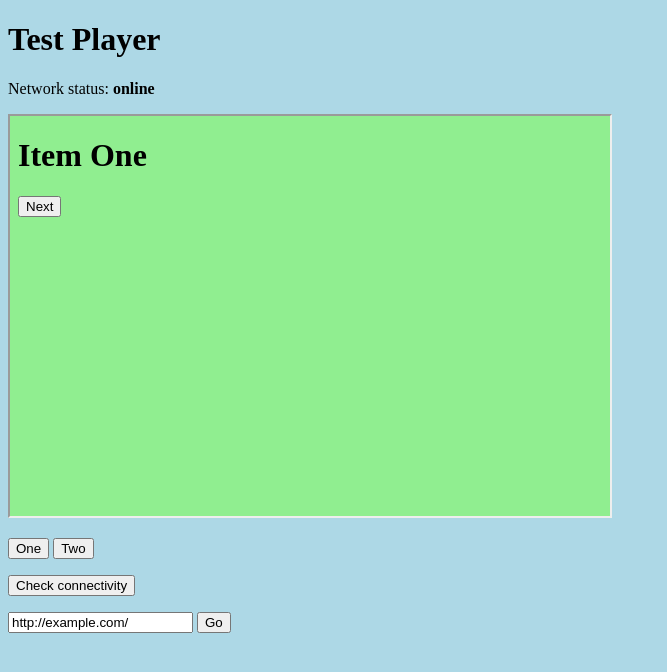
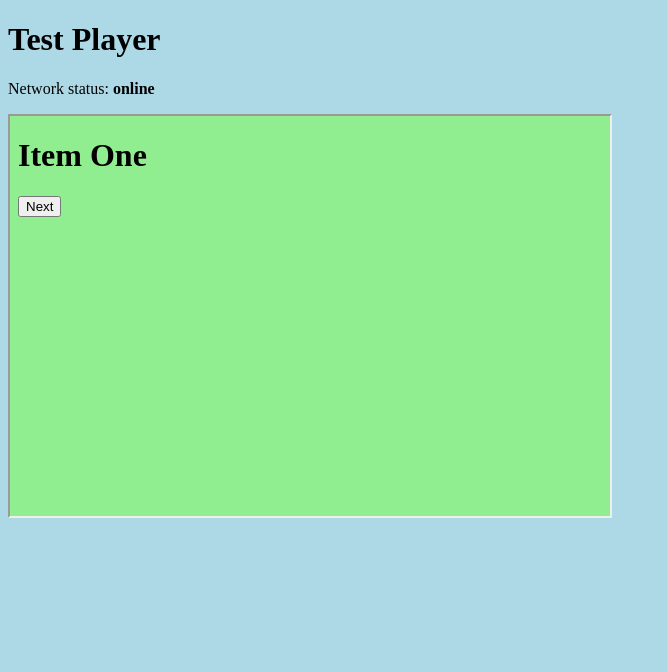
Before and after one commit to tflanitzer/tflanitzer.github.io, a plain HTML site: page index.html in a window 1280 px wide. Shown: the whole page, without its empty margins (0-667 px from the left). Drawn offline with Linux system fonts and the light colour scheme.

Commit message:
Removed unnecessary buttons

```diff
--- a/index.html
+++ b/index.html
@@ -14,17 +14,17 @@
 		</div>
 		<iframe title="myframe" id="myframe" width="600" height="400"> </iframe>
 	</div>
-	<p>
-		<input id="one" type="button" value="One" />
-		<input id="two" type="button" value="Two" />
-	</p>
-	<p>
-		<input id="check" type="button" value="Check connectivity" />
-	</p>
-	<p>
-		<input id="url" type="text" value="http://example.com/" />
-		<input id="go" type="button" value="Go" />
-	</p>
+	<!-- <p> -->
+		<!-- <input id="one" type="button" value="One" /> -->
+		<!-- <input id="two" type="button" value="Two" /> -->
+	<!-- </p> -->
+	<!-- <p> -->
+		<!-- <input id="check" type="button" value="Check connectivity" /> -->
+	<!-- </p> -->
+	<!-- <p> -->
+		<!-- <input id="url" type="text" value="http://example.com/" /> -->
+		<!-- <input id="go" type="button" value="Go" /> -->
+	<!-- </p> -->
 
 	<script>
 		// Don't register the service worker
```
